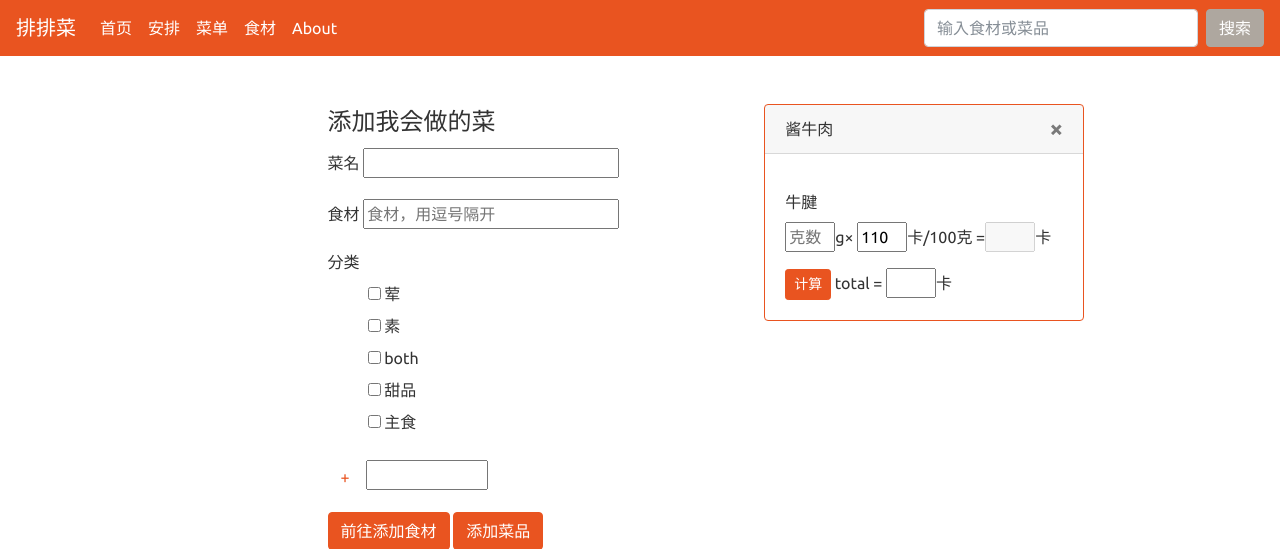
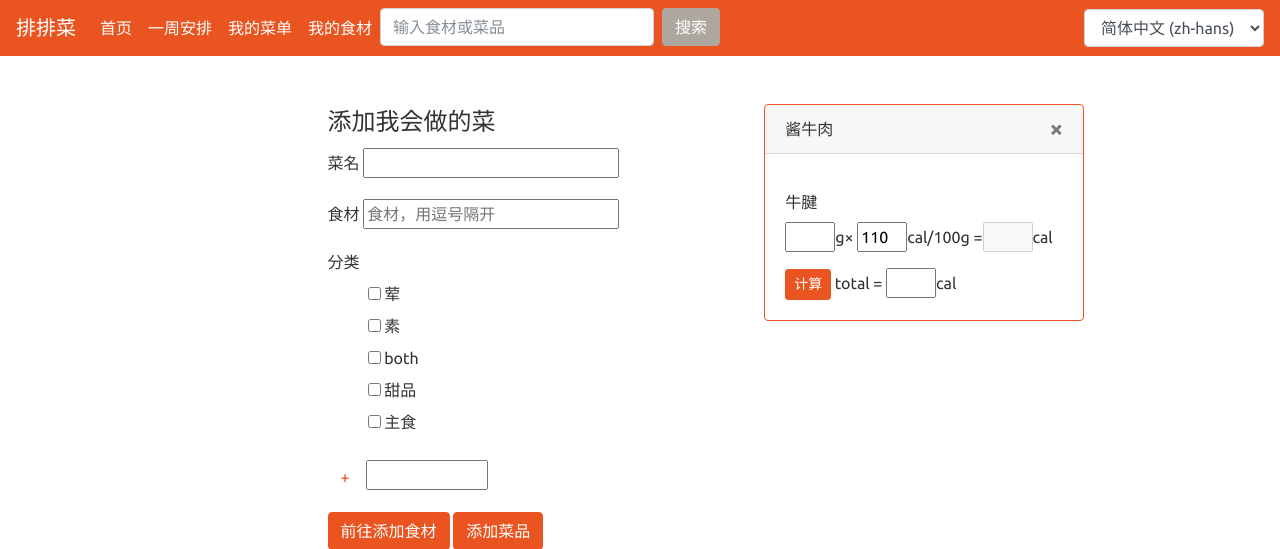
Before and after one commit to sophattack/RecipeGeneratorWeb, a Django app: a page that uses RecipeGeneratorWeb/templates/AutoGener/base.html in a window 1280 px wide. Shown: the top 549 px of the page. Run offline with Django 3.2, Linux system fonts and the light colour scheme; data comes from the database, SQL or seed files in the repository; both versions use the stored data as it was after the commit; some libraries are stand-ins or nearby versions.

Commit message:
internatioanlzation now working

```diff
--- a/RecipeGeneratorWeb/RecipeGeneratorWeb/urls.py
+++ b/RecipeGeneratorWeb/RecipeGeneratorWeb/urls.py
@@ -15,9 +15,10 @@ Including another URLconf
 """
 from django.contrib import admin
 from django.urls import path, include
+from django.conf.urls.i18n import i18n_patterns
 
 urlpatterns = [
     path('', include("AutoGener.urls")),
     path('admin/', admin.site.urls),
-
+    path('i18n/', include('django.conf.urls.i18n')),
 ]
--- a/RecipeGeneratorWeb/templates/AutoGener/base.html
+++ b/RecipeGeneratorWeb/templates/AutoGener/base.html
@@ -103,7 +103,7 @@ function reply_click(name)
 }
 </script>
 
-<script src="http://apps.bdimg.com/libs/jquery/1.11.1/jquery.min.js"></script>
+<!--<script src="http://apps.bdimg.com/libs/jquery/1.11.1/jquery.min.js">-->
  <!--<script type="text/javascript">-->
 <!--$(document).ready(function(){-->
 	<!--$("#aaaa").clcik(function(){-->
@@ -146,8 +146,9 @@ function reply_click(name)
   });
 </script>
 
+
 <nav class="navbar navbar-expand-lg navbar-dark bg-primary">
-  <a class="navbar-brand" href="{% url 'AutoGener:index' %}">排排菜</a>
+  <a class="navbar-brand" href="{% url 'AutoGener:index' %}">{% trans "排排菜" %}</a>
   <button class="navbar-toggler" type="button" data-toggle="collapse" data-target="#navbarColor01" aria-controls="navbarColor01" aria-expanded="false" aria-label="Toggle navigation">
     <span class="navbar-toggler-icon"></span>
   </button>
@@ -155,35 +156,44 @@ function reply_click(name)
   <div class="collapse navbar-collapse" id="navbarColor01">
     <ul class="navbar-nav mr-auto">
       <li class="nav-item active">
-        <a class="nav-link" href="{% url 'AutoGener:index' %}">首页 <span class="sr-only">(current)</span></a>
+        <a class="nav-link" href="{% url 'AutoGener:index' %}">{% trans "首页" %}<span class="sr-only">(current)</span></a>
       </li>
       <li class="nav-item active">
-        <a class="nav-link" href="{% url 'AutoGener:schedule' %}">安排</a>
+        <a class="nav-link" href="{% url 'AutoGener:schedule' %}">{% trans "一周安排" %}</a>
       </li>
             <li class="nav-item active">
-        <a class="nav-link" href="{% url 'AutoGener:dish' %}">菜单</a>
+        <a class="nav-link" href="{% url 'AutoGener:dish' %}">{% trans "我的菜单" %}</a>
       </li>
       <li class="nav-item active">
-        <a class="nav-link" href="{% url 'AutoGener:ingredient' %}">食材</a>
+        <a class="nav-link" href="{% url 'AutoGener:ingredient' %}">{% trans "我的食材" %}</a>
       </li>
       <li class="nav-item active">
-        <a class="nav-link" href="#">About</a>
-      </li>
-    </ul>
-    <!--<form class="form-inline my-2 my-lg-0">-->
-      <!--<input class="form-control mr-sm-2" type="text" placeholder="Search">-->
-      <!--<button class="btn btn-secondary my-2 my-sm-0" type="submit">Search</button>-->
-    <!--</form>-->
-
-      <form class="form-inline my-2 my-lg-0" method="POST" action="{% url 'AutoGener:dish' %}">
+               <form class="form-inline my-2 my-lg-0" method="POST" action="{% url 'AutoGener:dish' %}">
         {% csrf_token %}
       <input class="form-control mr-sm-2" type="text" placeholder="输入食材或菜品" name="dish_wanted">
       {% if dish.name %}
-        <a href="{% url 'AutoGener:dish' %}" class="btn btn-secondary my-2 my-sm-0">返回</a>
+        <a href="{% url 'AutoGener:dish' %}" class="btn btn-secondary my-2 my-sm-0">{% trans "返回" %}</a>
       {% else %}
-        <button class="btn btn-secondary my-2 my-sm-0" type="submit">搜索</button>
+        <button class="btn btn-secondary my-2 my-sm-0" type="submit">{% trans "搜索" %}</button>
       {% endif %}
     </form>
+      </li>
+
+    </ul>
+
+        <form action="{% url 'set_language' %}" method="post">{% csrf_token %}
+          <input type="hidden" value="{{ redirect_to }}">
+          <select name="language" class="form-control " onChange="form.submit();">
+              {% get_current_language as LANGUAGE_CODE %}
+              {% get_available_languages as LANGUAGES %}
+              {% get_language_info_list for LANGUAGES as languages %}
+              {% for language in languages %}
+                  <option value="{{ language.code }}"{% if language.code == LANGUAGE_CODE %} selected{% endif %}>
+                      {{ language.name_local }} ({{ language.code }})
+                  </option>
+              {% endfor %}
+          </select>
+         </form>
   </div>
 </nav>
 
--- a/RecipeGeneratorWeb/templates/AutoGener/dishform.html
+++ b/RecipeGeneratorWeb/templates/AutoGener/dishform.html
@@ -1,27 +1,27 @@
 {% extends 'AutoGener/base.html' %}
-
+{% load i18n %}
 
 
 {% block main %}
 <div>
 <form action="/dish/" method="post">
   <fieldset>
-    <legend>添加我会做的菜</legend>
+    <legend>{% trans "添加我会做的菜" %}</legend>
     {% csrf_token %}
     <div class="form-group">
-      <label for="exampleInputPassword1">菜名</label>
+      <label for="exampleInputPassword1">{% trans "菜名" %}</label>
       {{ form.name }}
     </div>
 
     <div class="form-group">
-      <label for="exampleInputEmail1">食材</label>
+      <label for="exampleInputEmail1">{% trans "食材" %}</label>
       <form role="search" method="post" id="searchform" action="">
         <input type="text" name="dish_ingredient" placeholder="食材，用逗号隔开">
       </form>
     </div>
 
     <div class="form-group" id="type_list">
-      <label for="exampleInputPassword1">分类</label>
+      <label for="exampleInputPassword1">{% trans "分类" %}</label>
       {{ form.type }}
       <form method="get" action="addtype/">
         <button type="submit" class="btn btn-link">+</button>
@@ -29,8 +29,8 @@
       </form>
     </div>
 
-    <a class="btn btn-primary" target="_blank" href="{% url 'AutoGener:ingredient' %}" >前往添加食材</a>
-    <button type="submit" class="btn btn-primary">添加菜品</button>
+    <a class="btn btn-primary" target="_blank" href="{% url 'AutoGener:ingredient' %}" >{% trans "前往添加食材" %}</a>
+    <button type="submit" class="btn btn-primary">{% trans "添加菜品" %}</button>
   </fieldset>
 </form>
 </div>
@@ -48,7 +48,7 @@
 </div>
 
 <div >
-  <h2>我会做的菜</h2>
+  <h2>{% trans "我会做的菜" %}</h2>
 
   {% for dish in canDolist %}
     <p> <a href="{% url 'AutoGener:dish_detail' dish.name%}">{{ dish.name }}</a>
@@ -56,7 +56,7 @@
     </p>
     <!--需要加上食材+克数=最终卡路里-->
   {% empty %}
-    <div><p>还没有会做的菜哦！</p></div>
+    <div><p>{% trans "还没有会做的菜哦" %}</p></div>
   {% endfor %}
     </div>
 
@@ -80,14 +80,14 @@
           <label>{{ ingre.name }} </label>
             <form action="" method="post">
               {% csrf_token %}
-              <input id="{{ dish.name }}{{ forloop.counter }}_weight"  min="0" placeholder="克数" style="width: 18%"/>g&times;
-              <input id="{{ dish.name }}{{ forloop.counter }}_data" value="{{ ingre.cal }}" style="width: 18%">卡/100克
-              =<input class="{{ dish.name }}_cal_result" id="{{ dish.name }}{{ forloop.counter }}_each" style="width: 18%" disabled=""/>卡
+              <input id="{{ dish.name }}{{ forloop.counter }}_weight"  min="0"  style="width: 18%"/>g&times;
+              <input id="{{ dish.name }}{{ forloop.counter }}_data" value="{{ ingre.cal }}" style="width: 18%">cal/100g
+              =<input class="{{ dish.name }}_cal_result" id="{{ dish.name }}{{ forloop.counter }}_each" style="width: 18%" disabled=""/>cal
             </form>
       </div>
    {% endfor %}
-  <button id="{{ dish.name }}" onClick="reply_click(this.id)" class="btn btn-primary btn-sm">计算</button>
-  total = <input id="{{ dish.name }}_cal" style="width: 18%" />卡
+  <button id="{{ dish.name }}" onClick="reply_click(this.id)" class="btn btn-primary btn-sm">{% trans "计算" %}</button>
+  total = <input id="{{ dish.name }}_cal" style="width: 18%" />cal
 
   </div>
 </div>
--- a/RecipeGeneratorWeb/templates/AutoGener/home.html
+++ b/RecipeGeneratorWeb/templates/AutoGener/home.html
@@ -1,5 +1,5 @@
 {% extends 'AutoGener/base.html' %}
-
+{% load i18n %}
 <!--背景不显示呜呜呜-->
 {% block main %}
 <div  class="jumbotron">
```
Also changed, not shown: RecipeGeneratorWeb/RecipeGeneratorWeb/settings.py (+6 -4 lines), RecipeGeneratorWeb/templates/AutoGener/ingredientform.html (+21 -17 lines), RecipeGeneratorWeb/templates/AutoGener/schedule.html (+6 -5 lines), RecipeGeneratorWeb/db.sqlite3, RecipeGeneratorWeb/locale/en/LC_MESSAGES/django.po (added), 1 other file.
